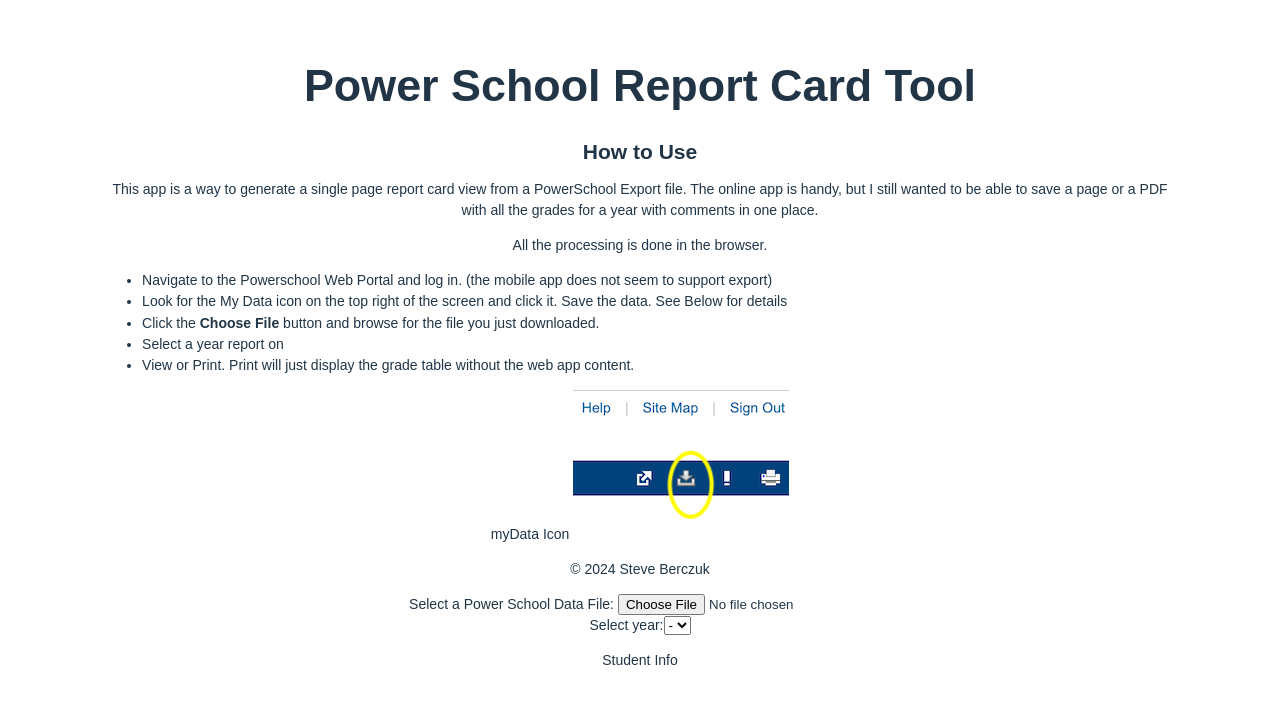
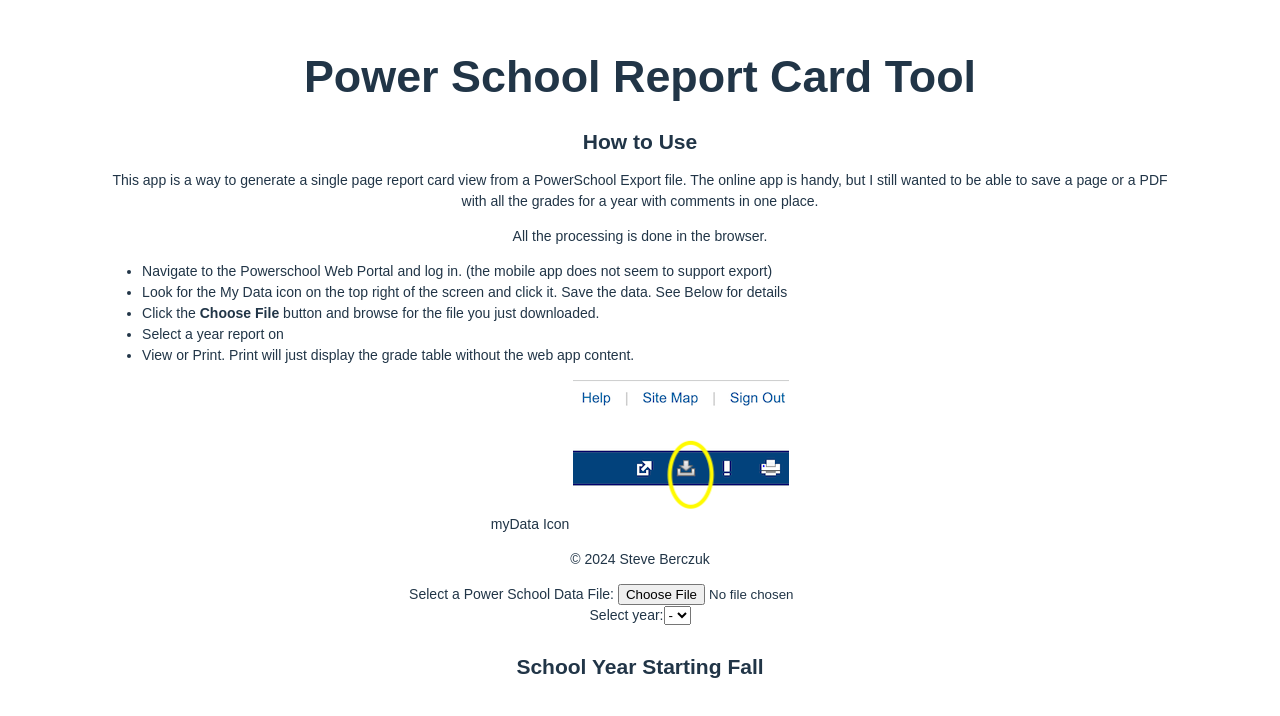
Before and after one commit to sberczuk/power-school-reporter-react, a React (Vite) app: page / in a window 1280 px wide. Shown: the part 112-828 px from the top of the page. Built offline with nearby package versions, Linux system fonts and the light colour scheme.

Commit message:
add School year to page

```diff
--- a/src/App.tsx
+++ b/src/App.tsx
@@ -23,9 +23,6 @@
         console.log("OPTIONS")
         console.log(elements)
         return elements;
-        // }  else  {
-        //     return  []
-        // }
     }
     return (<label>
         Select year:
@@ -85,7 +82,7 @@
 
                 <YearSelector yearValues={allYears} onChange={updateSelectedYear}/>
             </div>
-            <StudentDisplay student={student}/>
+            <StudentDisplay student={student} selectedYear={selectedYear}/>
             <GradesView gg={allGrades} selectedYear={selectedYear}/>
         </>
     )
--- a/src/Student.tsx
+++ b/src/Student.tsx
@@ -2,19 +2,20 @@
 
 
 
-export function StudentDisplay({student}:{student: Student}) {
+export function StudentDisplay({student, selectedYear}:{student: Student, selectedYear: string}) {
    if (student){
 
-    return(
+       return(
         <>
-            <p>Student Info</p>
+
         <div>
-            {student.givenName}  {student.middleName} {student.familyName}
+            <h1>{student.givenName}  {student.middleName} {student.familyName}</h1>
+            <h2> School Year Starting Fall {selectedYear}</h2>
         </div>
     </>)
    } else{
        return  (
-           <> No data</>
+           <>No data for specified student/year</>
        )
    }
 
--- a/src/parser.ts
+++ b/src/parser.ts
@@ -47,6 +47,7 @@
     );
 } // build a term from a term node
 export const allTermsXPath = "/def:StudentRecordExchangeData/def:StudentAcademicRecord/def:CourseHistory/def:Term";
+
 const allCoursesXPath = ".//def:Course";
 const allMarkingPeriodsXPath = ".//def:MarkingPeriod";
 const instructorFirstNameXPath = ".//def:SIF_ExtendedElement[@Name='InstructorFirstName']"
```
Also changed, not shown: 1 other file (tests, documents, lock files or other folders).
